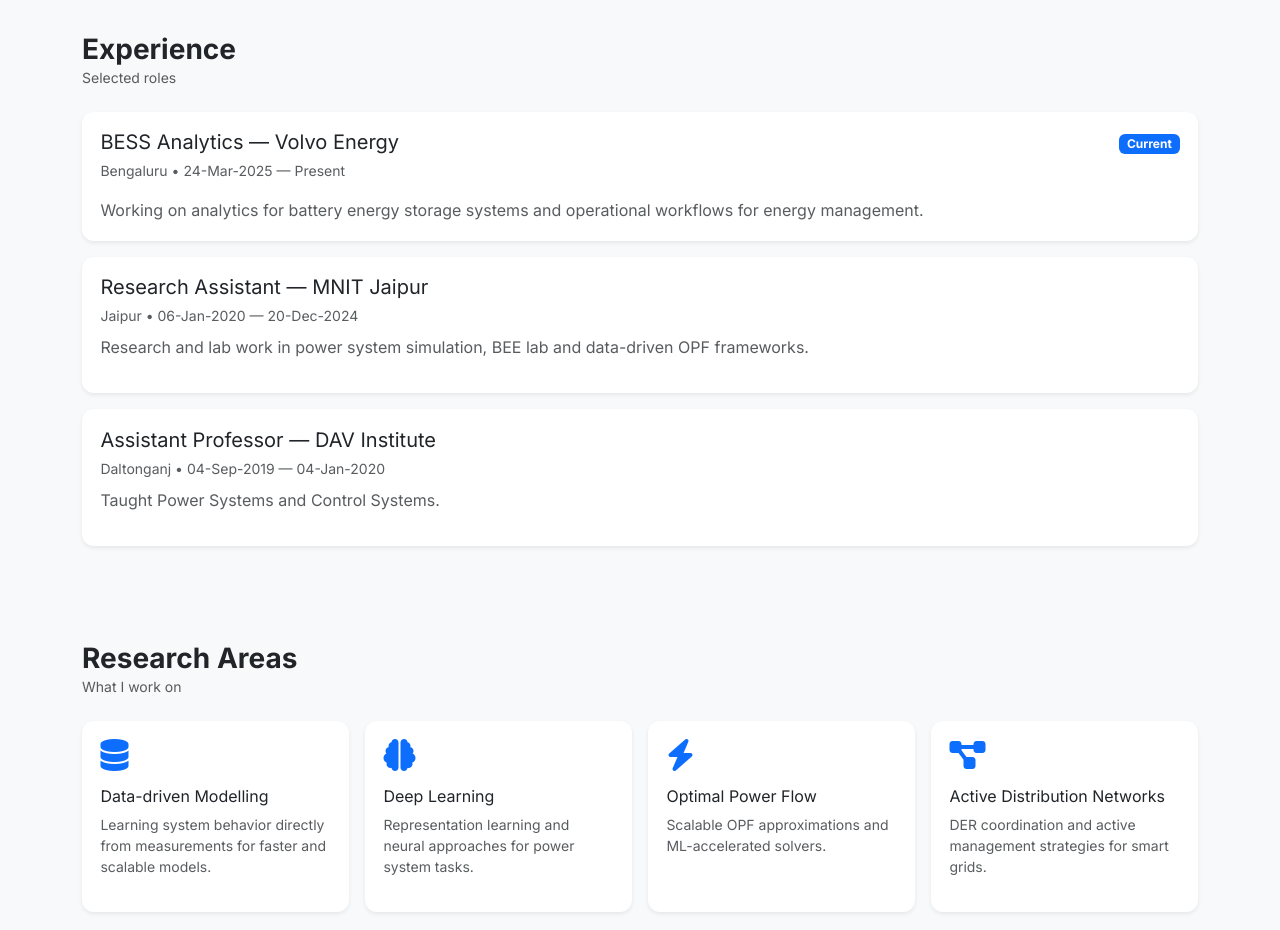
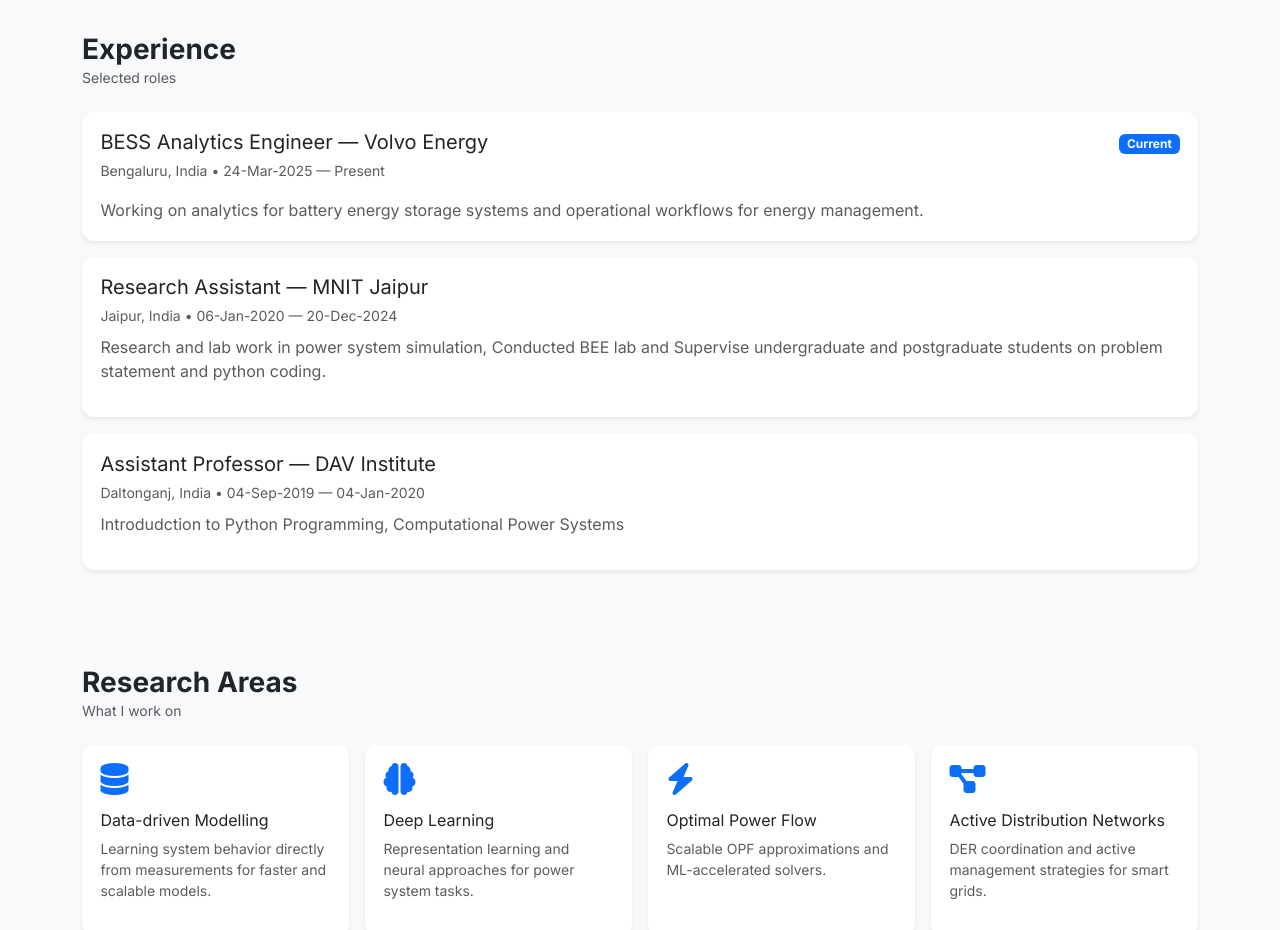
Before and after one commit to DKMahto/DKMahto.github.io, a plain HTML site: page index.html in a window 1280 px wide. Shown: the part 840-1770 px from the top of the page. Drawn offline with nearby package versions, Linux system fonts and the light colour scheme.

Commit message:
Update index.html

```diff
--- a/index.html
+++ b/index.html
@@ -170,8 +170,8 @@
                 <div class="card-body">
                   <div class="d-flex justify-content-between align-items-start">
                     <div>
-                      <h5 class="mb-1">BESS Analytics — Volvo Energy</h5>
-                      <small class="text-muted">Bengaluru • 24-Mar-2025 — Present</small>
+                      <h5 class="mb-1">BESS Analytics Engineer — Volvo Energy</h5>
+                      <small class="text-muted">Bengaluru, India • 24-Mar-2025 — Present</small>
                     </div>
                     <div class="text-end">
                       <span class="badge bg-primary">Current</span>
@@ -186,8 +186,8 @@
               <div class="card shadow-sm">
                 <div class="card-body">
                   <h5 class="mb-1">Research Assistant — MNIT Jaipur</h5>
-                  <small class="text-muted">Jaipur • 06-Jan-2020 — 20-Dec-2024</small>
-                  <p class="mt-2 text-muted">Research and lab work in power system simulation, BEE lab and data-driven OPF frameworks.</p>
+                  <small class="text-muted">Jaipur, India • 06-Jan-2020 — 20-Dec-2024</small>
+                  <p class="mt-2 text-muted">Research and lab work in power system simulation, Conducted BEE lab and Supervise undergraduate and postgraduate students on problem statement and python coding.</p>
                 </div>
               </div>
             </div>
@@ -196,8 +196,8 @@
               <div class="card shadow-sm">
                 <div class="card-body">
                   <h5 class="mb-1">Assistant Professor — DAV Institute</h5>
-                  <small class="text-muted">Daltonganj • 04-Sep-2019 — 04-Jan-2020</small>
-                  <p class="mt-2 text-muted">Taught Power Systems and Control Systems.</p>
+                  <small class="text-muted">Daltonganj, India • 04-Sep-2019 — 04-Jan-2020</small>
+                  <p class="mt-2 text-muted">Introdudction to Python Programming, Computational Power Systems</p>
                 </div>
               </div>
             </div>
```
